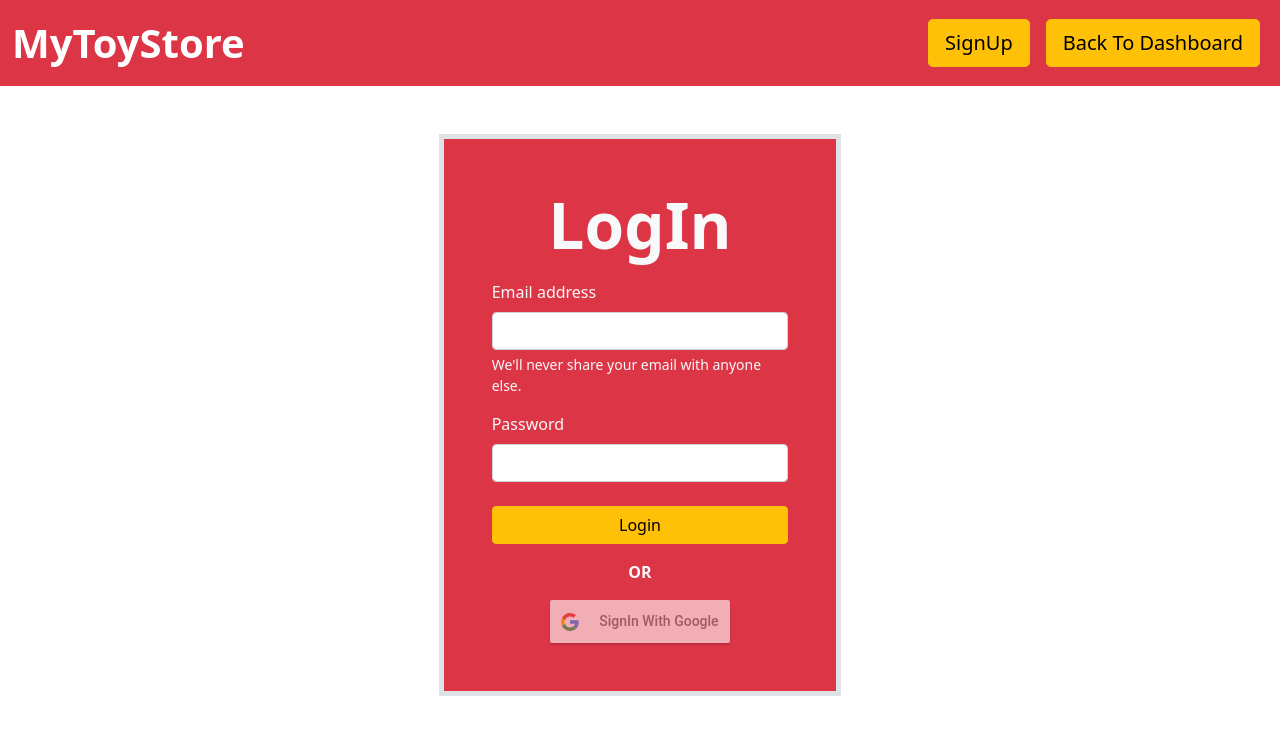
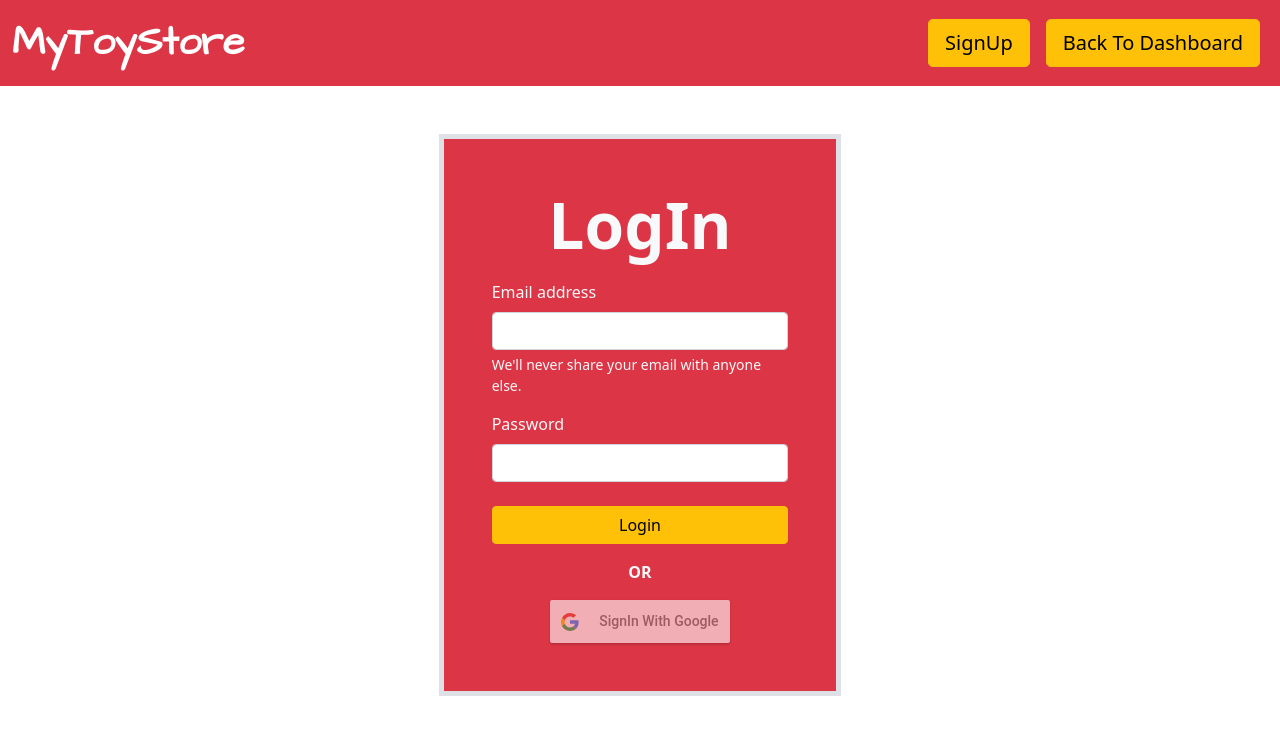
Before and after one commit to MananDoshi1301/My-Toy-Store, a React (Create React App) app: page /logSign in a window 1280 px wide. Shown: the top 734 px of the page. Built offline with nearby package versions, Linux system fonts and the light colour scheme; no server answers; the database is empty.

Commit message:
Updated font

```diff
--- a/src/components/LogSign/LogSign.js
+++ b/src/components/LogSign/LogSign.js
@@ -5,6 +5,7 @@ import Login from "./LogIn/Login";
 import NewUserProgress from "./Signup/NewUserProgress";
 import Signup from "./Signup/Signup";
 import { user } from "../Data/Data";
+import styles from "../component.module.css"
 
 const LogSign = () => {
   const { docs } = FetchData("userDetails");
@@ -93,7 +94,7 @@ const LogSign = () => {
     <div className={"overflow-hidden"}>
       <nav className="navbar navbar-dark bg-danger">
         <div className="container-fluid">
-          <Link to="/" className="navbar-brand fw-bold fs-1">
+          <Link to="/" className={`navbar-brand fw-bold fs-1 ${styles.architectDaughters}`}>
             MyToyStore
           </Link>
           <div>
--- a/src/components/Nav.js
+++ b/src/components/Nav.js
@@ -241,7 +241,7 @@ const Nav = (props) => {
     <>
       <nav className="navbar navbar-expand-lg navbar-dark bg-danger fs-4">
         <div className="container">
-          <Link to="/" className="navbar-brand fs-1 fw-bold">
+          <Link to="/" className={`navbar-brand fs-1 fw-bold ${styles.architectDaughters}`}>
             MyToyStore
           </Link>
 
```
